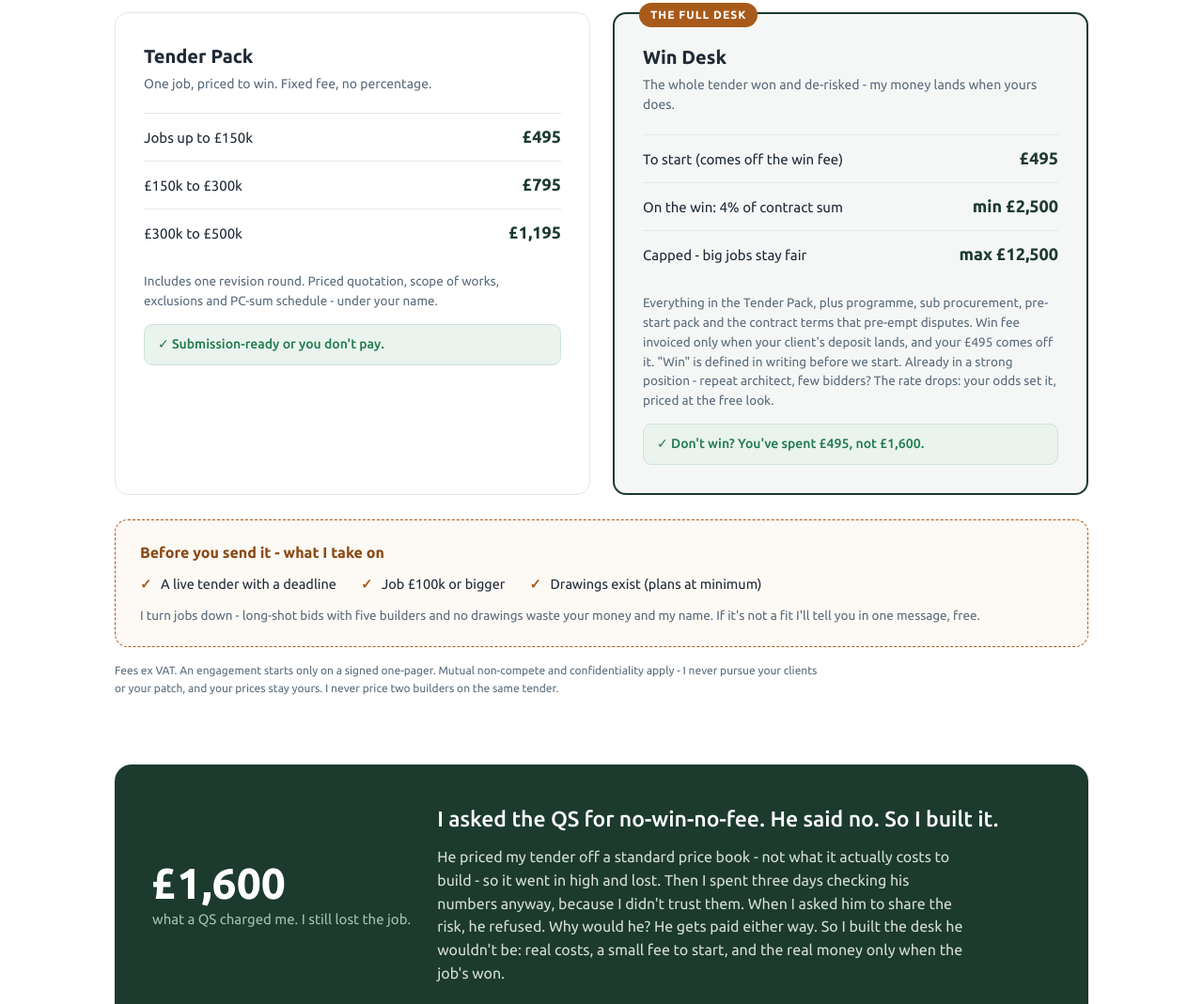
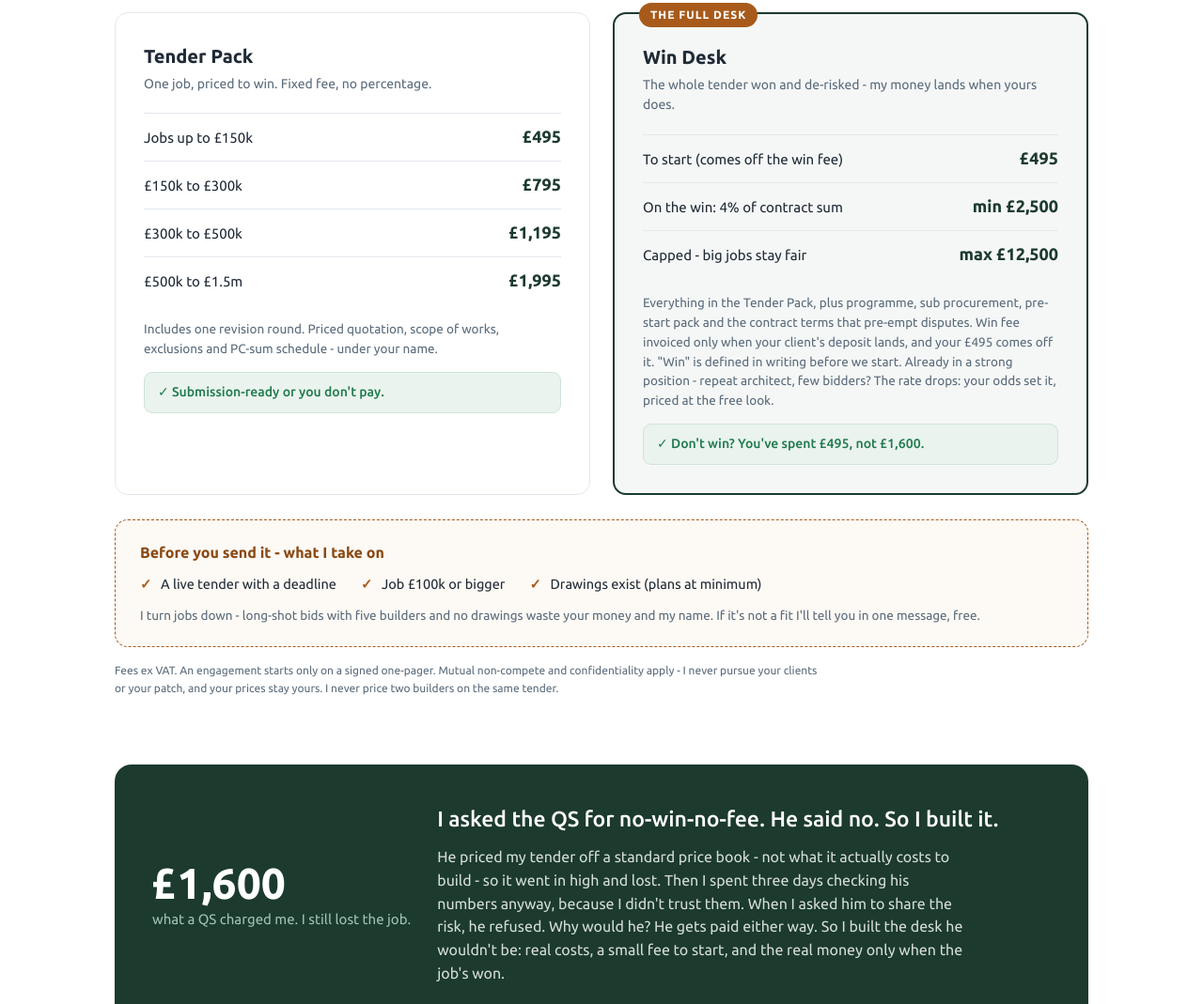
Before and after one commit to Smokk76/tender-desk, a plain HTML site: page index.html in a window 1280 px wide. Shown: the part 1676-2745 px from the top of the page at 94% size. Drawn offline with Linux system fonts and the light colour scheme.

Commit message:
Extend range to £1.5m: new £500k-£1.5m band at £1,995, form option added

```diff
--- a/index.html
+++ b/index.html
@@ -242,6 +242,7 @@
           <div class="pricerow"><span>Jobs up to £150k</span><span class="amt">£495</span></div>
           <div class="pricerow"><span>£150k to £300k</span><span class="amt">£795</span></div>
           <div class="pricerow"><span>£300k to £500k</span><span class="amt">£1,195</span></div>
+          <div class="pricerow"><span>£500k to £1.5m</span><span class="amt">£1,995</span></div>
         </div>
         <div class="note">Includes one revision round. Priced quotation, scope of works, exclusions and PC-sum schedule - under your name.</div>
         <div class="guarantee">✓ Submission-ready or you don't pay.</div>
@@ -381,6 +382,7 @@
               <option>New-build dwelling</option>
               <option>Loft or conversion, £100k+</option>
               <option>Full refurbishment, £100k+</option>
+              <option>Major project, £500k to £1.5m</option>
               <option>Other, £100k+</option>
               <option>Under £100k</option>
             </select>
```
